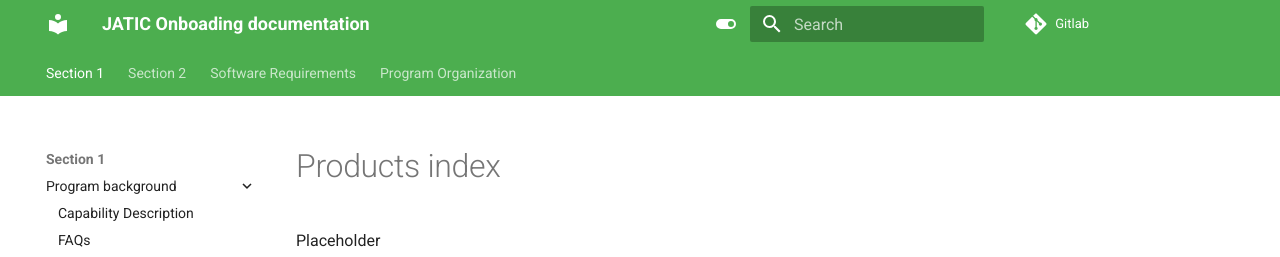
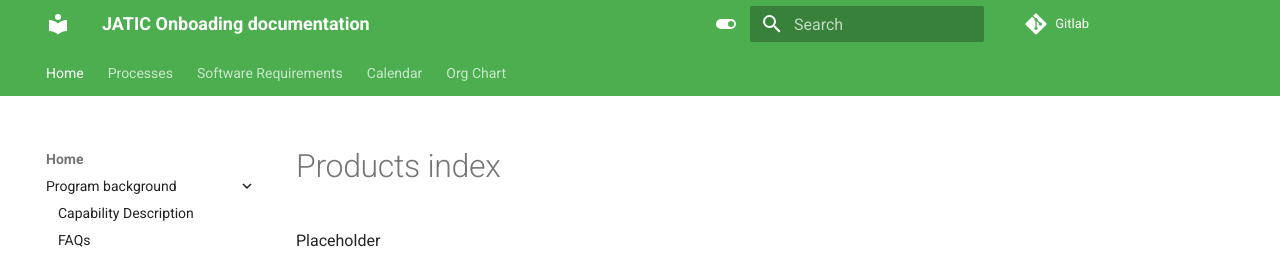
Before and after one commit to zheng0xd/JATIC-internal-docs, an MkDocs documentation site: the page built from docs/products/index.md, in a window 1280 px wide. Shown: the top 257 px of the page. Built offline with MkDocs 1.6.1 and Material for MkDocs 9.7.7, drawn with Linux system fonts in a browser that asks for light colours.

Commit message:
calendar, orgchart moved up

```diff
--- a/mkdocs.yml
+++ b/mkdocs.yml
@@ -37,7 +37,7 @@ extra:
   generator: false
 
 nav:
-  - 'Section 1':
+  - 'Home':
     - 'Program background':
       - program-background/index.md
       - 'Capability Description': 'program-background/cap-description.md'
@@ -53,7 +53,7 @@ nav:
       - 'NRTK': 'products/nrtk.md'
       - 'RAVEN': 'products/raven.md'
       - 'XAITK': 'products/xaitk.md'
-  - 'Section 2':
+  - 'Processes':
     - 'Software Development Process':
       - dev-process/index.md
       - 'Key Agile Principles': 'dev-process/agile-principles.md'
@@ -73,17 +73,16 @@ nav:
     - 'Branch, Merge, Release Guidance': 'sdp/branch-merge-release.md'
     - 'Open-sourcing Guidance': 'sdp/open-source-strategy.md'
     - 'General Python Coding Guidelines': 'sdp/coding-guidelines.md'
-  - 'Program Organization':
-    - 'Calendar':
-      - 'Increment 4 (31 JAN 24 - 23 APR 24)': 'calendar/inc4.md'
-      - 'Increment 3 (11 OCT 23 - 30 JAN 24)': 'calendar/inc3.md'
-    - 'Org Chart':
-      - 'ARiA': 'org-chart/aria.md'
-      - 'IBM': 'org-chart/ibm.md'
-      - 'Kitware': 'org-chart/kitware.md'
-      - 'MIT-LL': 'org-chart/mitll.md'
-      - 'MORSE': 'org-chart/morse.md'
-      - 'Team MetroStar': 'org-chart/metrostar.md'
-      - 'PM Team': 'org-chart/pm.md'
-      - 'System Team': 'org-chart/systems.md'
-      - 'TwoSix': 'org-chart/twosix.md'
+  - 'Calendar':
+    - 'Increment 4 (31 JAN 24 - 23 APR 24)': 'calendar/inc4.md'
+    - 'Increment 3 (11 OCT 23 - 30 JAN 24)': 'calendar/inc3.md'
+  - 'Org Chart':
+    - 'ARiA': 'org-chart/aria.md'
+    - 'IBM': 'org-chart/ibm.md'
+    - 'Kitware': 'org-chart/kitware.md'
+    - 'MIT-LL': 'org-chart/mitll.md'
+    - 'MORSE': 'org-chart/morse.md'
+    - 'Team MetroStar': 'org-chart/metrostar.md'
+    - 'PM Team': 'org-chart/pm.md'
+    - 'System Team': 'org-chart/systems.md'
+    - 'TwoSix': 'org-chart/twosix.md'
```
